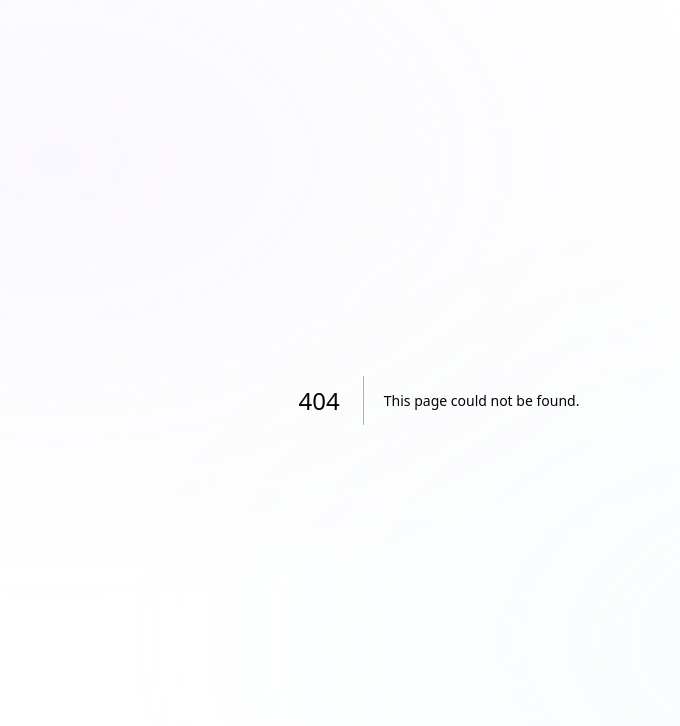
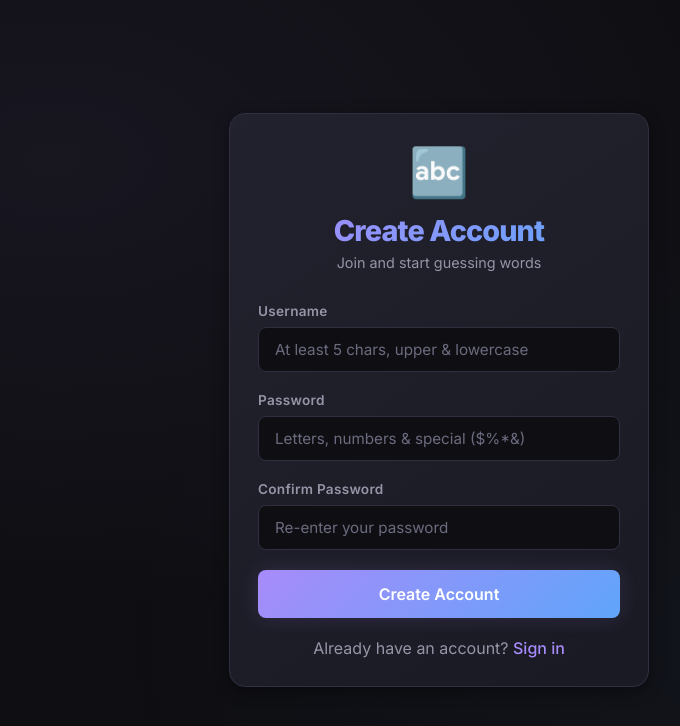
Before and after one commit to Priyanshu8023/guess-the-word, a Next.js app in the folder frontend/: page /register in a window 1280 px wide. Before the commit this address had no page. Shown: the top 726 px of the page, without its empty margins (201-881 px from the left). Built offline with nearby package versions, Linux system fonts and the light colour scheme; no server answers.

Commit message:
feat: add Login and Register pages with client-side validation

```diff
--- /dev/null
+++ b/frontend/src/app/register/page.tsx
@@ -0,0 +1,149 @@
+"use client";
+
+import { useState } from "react";
+import { useRouter } from "next/navigation";
+import Link from "next/link";
+import { register } from "@/lib/api";
+
+export default function RegisterPage() {
+  const router = useRouter();
+  const [username, setUsername] = useState("");
+  const [password, setPassword] = useState("");
+  const [confirmPassword, setConfirmPassword] = useState("");
+  const [error, setError] = useState("");
+  const [loading, setLoading] = useState(false);
+
+  const handleSubmit = async (e: React.FormEvent) => {
+    e.preventDefault();
+    setError("");
+
+    // Client-side validation
+    if (username.length < 5) {
+      setError("Username must be at least 5 characters long.");
+      return;
+    }
+
+    if (!/[a-z]/.test(username)) {
+      setError("Username must contain at least one lowercase letter.");
+      return;
+    }
+
+    if (!/[A-Z]/.test(username)) {
+      setError("Username must contain at least one uppercase letter.");
+      return;
+    }
+
+    if (password.length < 5) {
+      setError("Password must be at least 5 characters long.");
+      return;
+    }
+
+    if (!/[a-zA-Z]/.test(password)) {
+      setError("Password must contain at least one letter.");
+      return;
+    }
+
+    if (!/[0-9]/.test(password)) {
+      setError("Password must contain at least one number.");
+      return;
+    }
+
+    if (!/[$%*&]/.test(password)) {
+      setError("Password must contain at least one special character ($, %, *, &).");
+      return;
+    }
+
+    if (password !== confirmPassword) {
+      setError("Passwords do not match.");
+      return;
+    }
+
+    setLoading(true);
+
+    try {
+      await register(username, password);
+      router.push("/login");
+    } catch (err: unknown) {
+      const errorMessage =
+        err instanceof Error ? err.message : "Registration failed";
+      setError(errorMessage);
+    } finally {
+      setLoading(false);
+    }
+  };
+
+  return (
+    <div className="auth-page">
+      <div className="auth-card card">
+        <div className="auth-title">
+          <span className="logo-icon">🔤</span>
+          <h1>Create Account</h1>
+          <p>Join and start guessing words</p>
+        </div>
+
+        {error && <div className="alert alert-error">{error}</div>}
+
+        <form onSubmit={handleSubmit}>
+          <div className="form-group">
+            <label className="form-label" htmlFor="username">
+              Username
+            </label>
+            <input
+              id="username"
+              type="text"
+              className="form-input"
+              placeholder="At least 5 chars, upper & lowercase"
+              value={username}
+              onChange={(e) => setUsername(e.target.value)}
+              required
+            />
+          </div>
+
+          <div className="form-group">
+            <label className="form-label" htmlFor="password">
+              Password
+            </label>
+            <input
+              id="password"
+              type="password"
+              className="form-input"
+              placeholder="Letters, numbers & special ($%*&)"
+              value={password}
+              onChange={(e) => setPassword(e.target.value)}
+              required
+            />
+          </div>
+
+          <div className="form-group">
+            <label className="form-label" htmlFor="confirmPassword">
+              Confirm Password
+            </label>
+            <input
+              id="confirmPassword"
+              type="password"
+              className="form-input"
+              placeholder="Re-enter your password"
+              value={confirmPassword}
+              onChange={(e) => setConfirmPassword(e.target.value)}
+              required
+            />
+          </div>
+
+          <button
+            type="submit"
+            className="btn btn-primary btn-block btn-lg"
+            disabled={loading}
+          >
+            {loading ? "Creating Account..." : "Create Account"}
+          </button>
+        </form>
+
+        <div className="form-footer" style={{ marginTop: "20px" }}>
+          <p style={{ color: "var(--text-secondary)" }}>
+            Already have an account? <Link href="/login">Sign in</Link>
+          </p>
+        </div>
+      </div>
+    </div>
+  );
+}
```
Also changed, not shown: frontend/src/app/login/page.tsx (added, +91 -0 lines).
